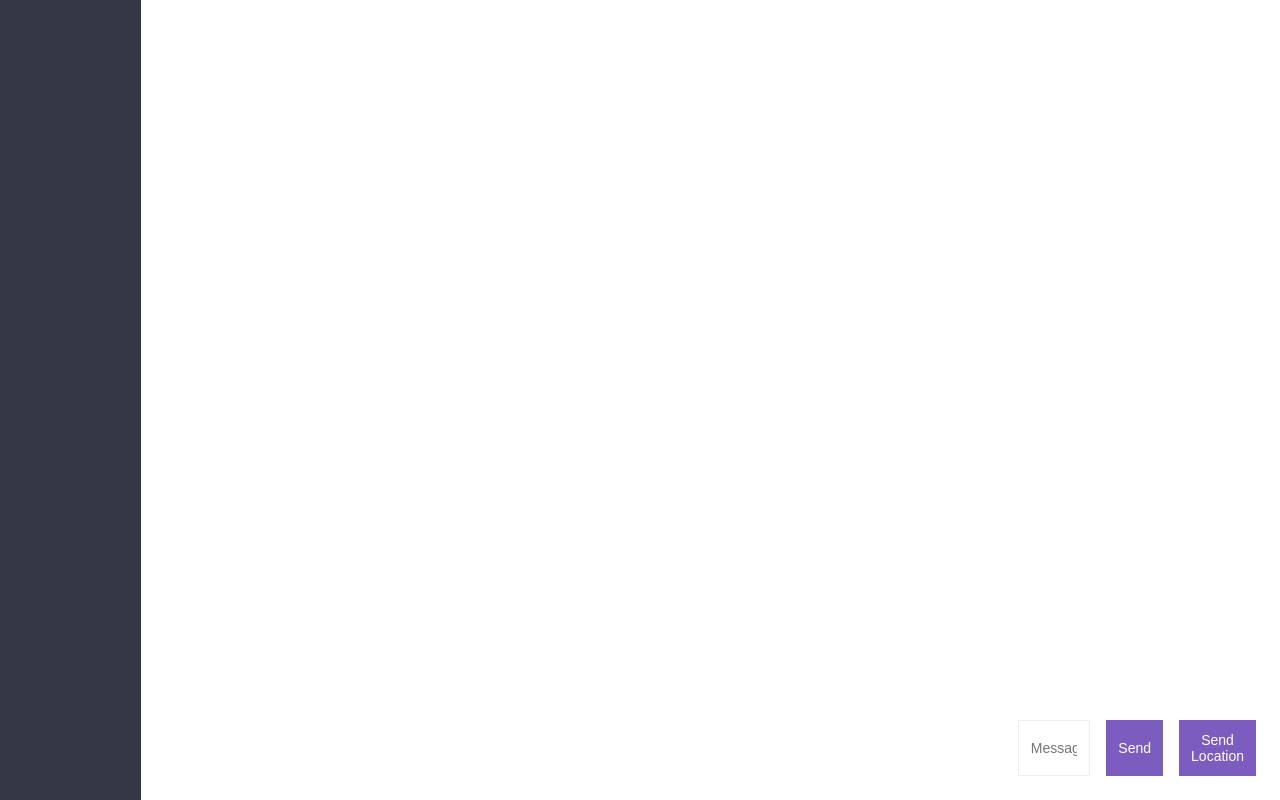
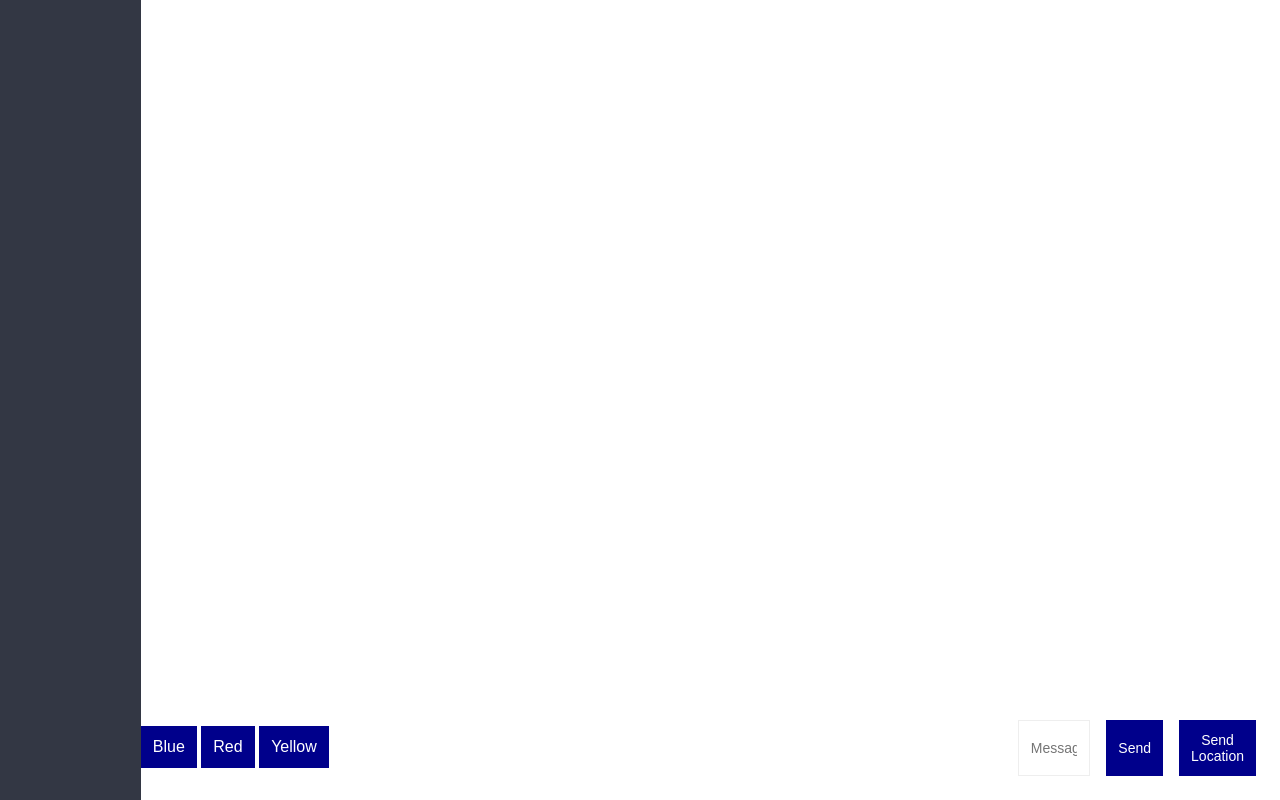
Before and after one commit to robinliu106/Draw.io, a website: page public/chat.html in a window 1280 px wide. Drawn offline with nearby package versions, Linux system fonts and the light colour scheme; no server answers.

Commit message:
added buttons to change color and fixed color issue

```diff
--- a/package.json
+++ b/package.json
@@ -24,6 +24,7 @@
         "express": "^4.17.1",
         "google-translate": "^3.0.0",
         "heroku": "^7.39.3",
+        "node-localstorage": "^2.1.6",
         "node-static": "^0.7.11",
         "socket.io": "^2.3.0"
     },
--- a/public/chat.html
+++ b/public/chat.html
@@ -8,7 +8,13 @@
 
          <div class="chat">
              <div id="sidebar" class="chat__sidebar"></div>
-            <canvas id="canvas" ></canvas>
+             <div>
+                <canvas id="canvas" ></canvas>
+                <button onClick="changeColor('blue')">Blue</button>
+                <button onClick="changeColor('red')">Red</button>
+                <button onClick="changeColor('yellow')">Yellow</button>
+
+             </div>
 
              <div class="chat__main">
 
--- a/public/css/styles.css
+++ b/public/css/styles.css
@@ -40,7 +40,7 @@ input {
 button {
     cursor: pointer;
     padding: 12px;
-    background: #7c5cbf;
+    background: darkblue;
     border: none;
     color: white;
     font-size: 16px;
--- a/public/js/draw.js
+++ b/public/js/draw.js
@@ -1,15 +1,30 @@
+var canvas = document.getElementById("canvas");
+var context = canvas.getContext("2d");
+canvas.width = (window.innerWidth * 2) / 3;
+canvas.height = window.innerHeight * 0.9;
+
+context.strokeStyle = "black";
+// const $changeColorBlue = document.querySelector("#change-color-blue");
+
+// $changeColorBlue.addEventListener("click", (e) => {
+//     drawColor = "blue";
+// });
+
+function changeColor(color) {
+    console.log("changing color to ", color);
+    context.strokeStyle = color;
+}
+
 function drawLine(context, x1, y1, x2, y2) {
+    context.beginPath();
     context.moveTo(x1, y1);
     context.lineTo(x2, y2);
     context.stroke();
+    context.closePath();
+    // context.strokeStyle = drawColor;
 }
 
 document.addEventListener("DOMContentLoaded", function () {
-    var canvas = document.getElementById("canvas");
-    var context = canvas.getContext("2d");
-    canvas.width = (window.innerWidth / 3) * 2;
-    canvas.height = window.innerHeight;
-
     var drawing = false;
     var x, y, prevX, prevY;
 
@@ -28,7 +43,7 @@ document.addEventListener("DOMContentLoaded", function () {
     canvas.onmousemove = function (e) {
         x = e.clientX - 220;
         y = e.clientY;
-        console.log("x,y", x, y);
+
         if (drawing) {
             socket.emit("draw", {
                 x1: prevX,
```
Also changed, not shown: 2 other files.
